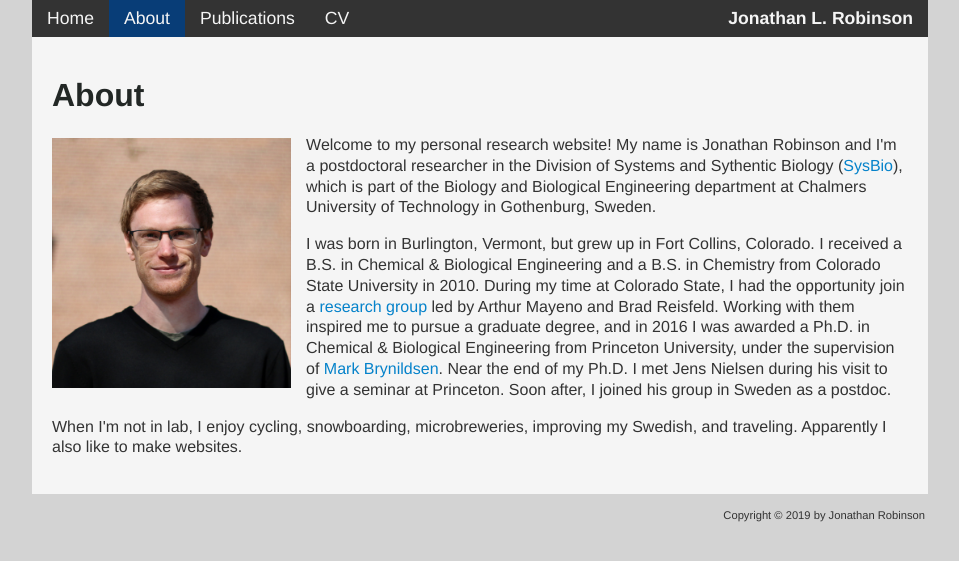
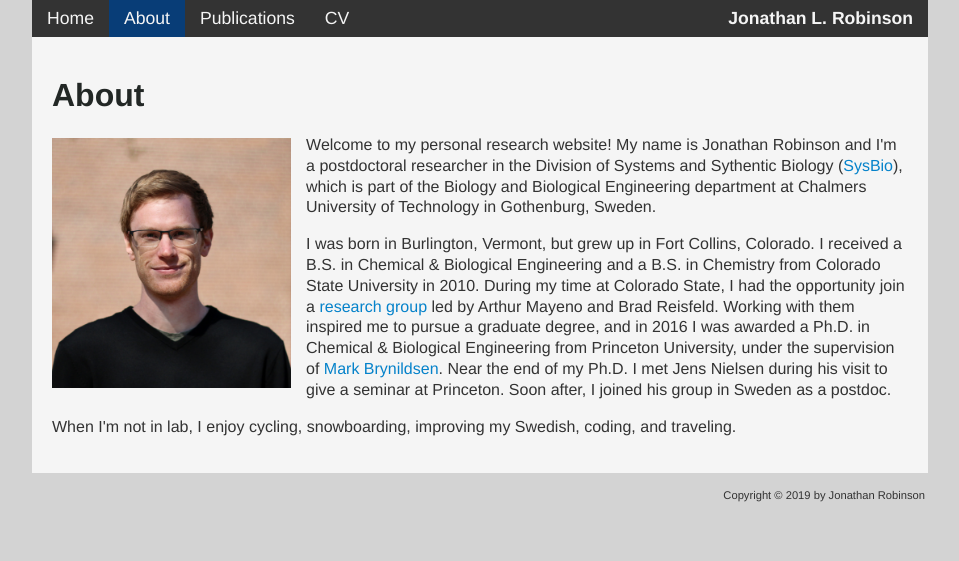
Before and after one commit to JonathanRob/JonathanRob.github.io, a Jekyll site: the page built from about.html, in a window 1280 px wide. Shown: the top 561 px of the page, without its empty margins (160-1119 px from the left). Built offline with Jekyll 4.4.1, drawn with Linux system fonts in a browser that asks for light colours.

Commit message:
minor modification to about page text

```diff
--- a/about.html
+++ b/about.html
@@ -14,7 +14,7 @@ title: about
 
 		<p>I was born in Burlington, Vermont, but grew up in Fort Collins, Colorado. I received a B.S. in Chemical & Biological Engineering and a B.S. in Chemistry from Colorado State University in 2010. During my time at Colorado State, I had the opportunity join a <a href='http://qspt.colostate.edu/'>research group</a> led by Arthur Mayeno and Brad Reisfeld. Working with them inspired me to pursue a graduate degree, and in 2016 I was awarded a Ph.D. in Chemical & Biological Engineering from Princeton University, under the supervision of <a href="https://brynildsenlab.princeton.edu/">Mark Brynildsen</a>. Near the end of my Ph.D. I met Jens Nielsen during his visit to give a seminar at Princeton. Soon after, I joined his group in Sweden as a postdoc.</p>
 
-		<p>When I'm not in lab, I enjoy cycling, snowboarding, microbreweries, improving my Swedish, and traveling. Apparently I also like to make websites.</p>
+		<p>When I'm not in lab, I enjoy cycling, snowboarding, improving my Swedish, coding, and traveling.</p>
 	</div>
 
 </div>
```
